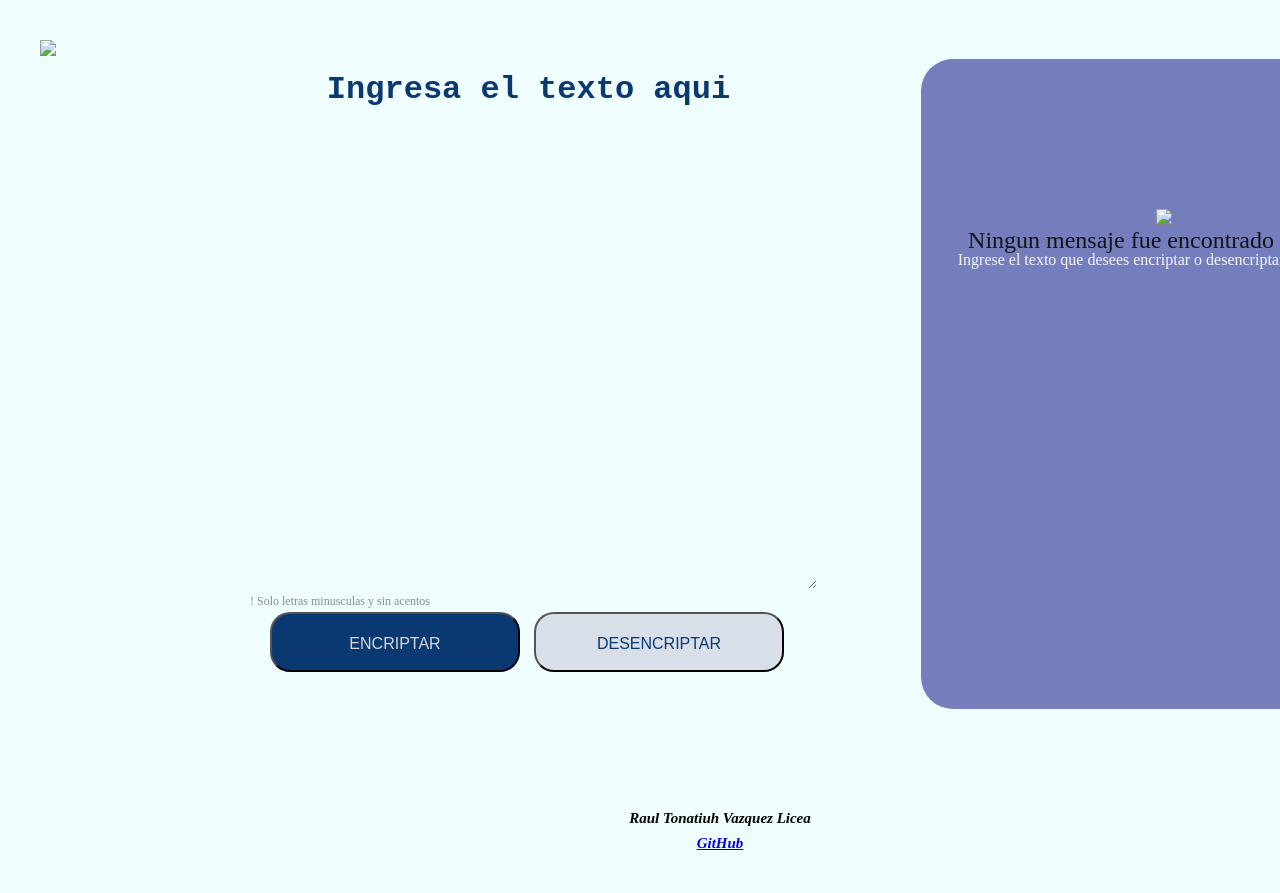
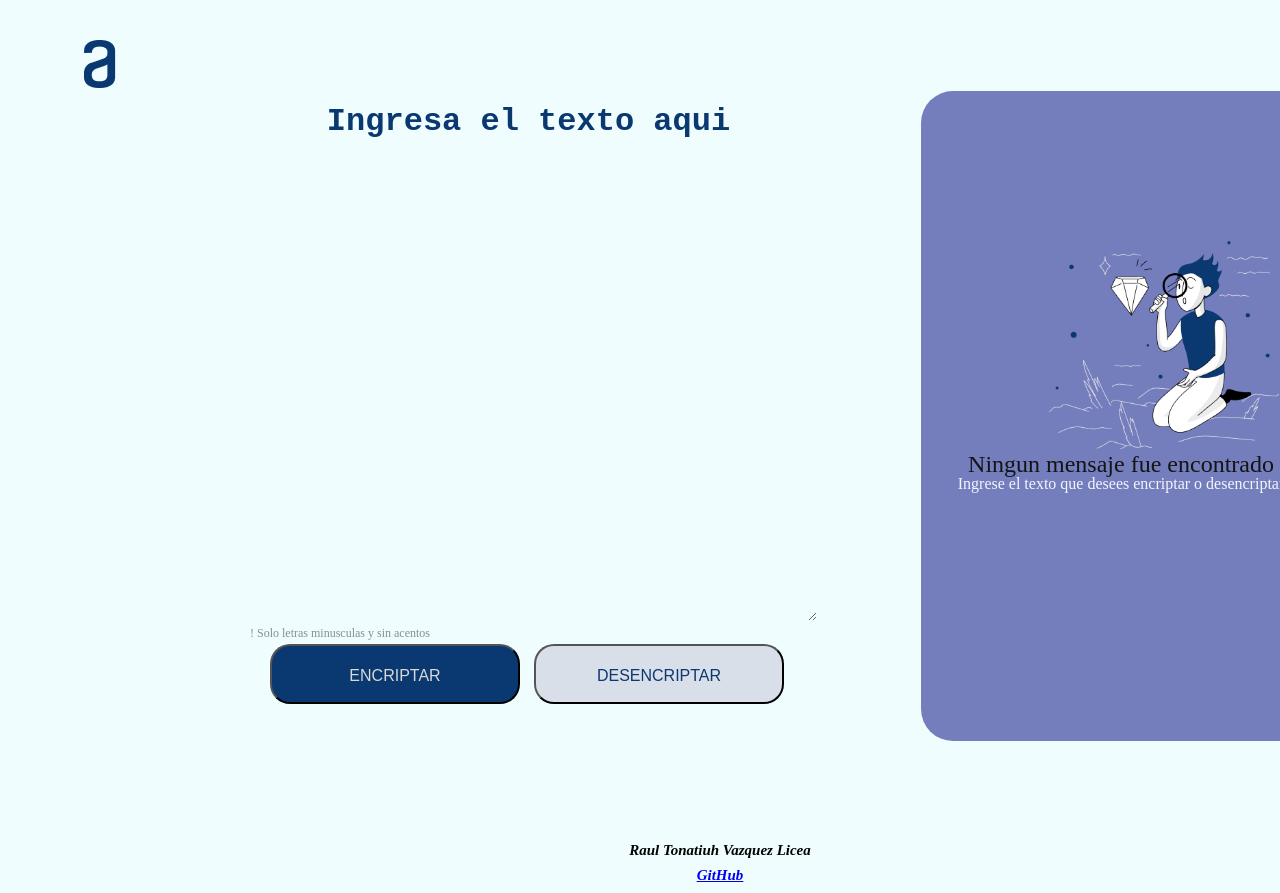
Before and after one commit to TonatiuhLicea/TonatiuhLicea.github.io, a plain HTML site: page index.html in a window 1280 px wide. Shown: the top 893 px of the page. Before the commit the page ends 861 px from the top, so only its background shows below. Drawn offline with Linux system fonts and the light colour scheme.

Commit message:
Update index.html
Se actualiza la ruta para mostrar las imagenes

```diff
--- a/index.html
+++ b/index.html
@@ -9,7 +9,7 @@
     </head>
     <body>
         <header>
-            <h1 class="imgLogo"><img src="imag/logo alura.png"></h1>
+            <h1 class="imgLogo"><img src="logo alura.png"></h1>
         </header>
         <main>
             <ul class="cuadros">
@@ -25,7 +25,7 @@
                 </li>
                 <li>
                     <div class="resultado" id="cuadroPresentacion">
-                        <img class="muñeco" src="imag/muneco.png">
+                        <img class="muñeco" src="muneco.png">
                         <h2 class="mensajeInicial"> Ningun mensaje fue encontrado</h2>
                         <p class="mensajeInstruccion">Ingrese el texto que desees encriptar o desencriptar</p>
                     </div>
```
